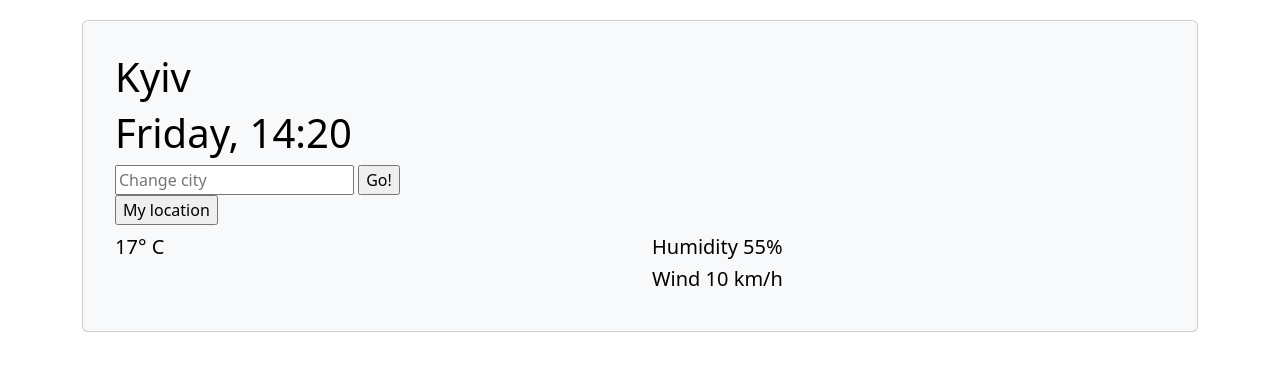
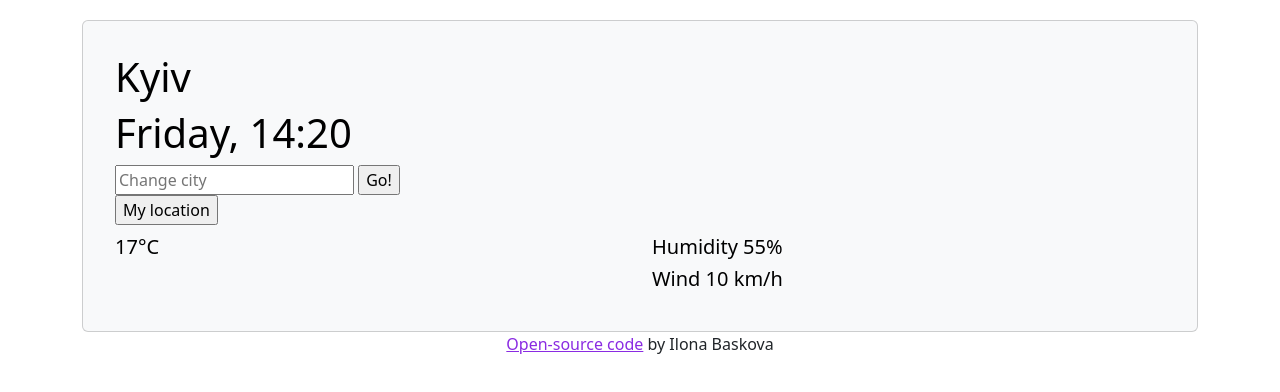
Before and after one commit to IlonaBaskova/my-weather-project, a plain HTML site: page index.html in a window 1280 px wide. Drawn offline with nearby package versions, Linux system fonts and the light colour scheme.

Commit message:
Added a link to GitHub (index.html + centered in style.css)  due to 6th week homework task

```diff
--- a/index.html
+++ b/index.html
@@ -30,8 +30,7 @@
 
             <div class="col-6">
               <h5>
-                <span id="currentTemp">17°</span>
-                <a href="#" id="toCelsius">C</a>
+                <span id="currentTemp">17°C</span>
 
               </h5>
             </div>
@@ -44,6 +43,9 @@
         </div>
       </div>
     </div>
+    <div id="author">
+    <a href="https://github.com/IlonaBaskova/my-weather-project" target="_blank">Open-source code</a> by Ilona Baskova
+    </div>
     <script src="script.js"></script>
   </body>
 </html>
--- a/style.css
+++ b/style.css
@@ -14,6 +14,9 @@ div.otherDays {
   font-size: 30px;
 }
 a {
-  text-decoration: none;
-  color: black;
+  color: blueviolet;
 }
+#author {
+  text-align: center;
+  margin: auto;
+}
```
